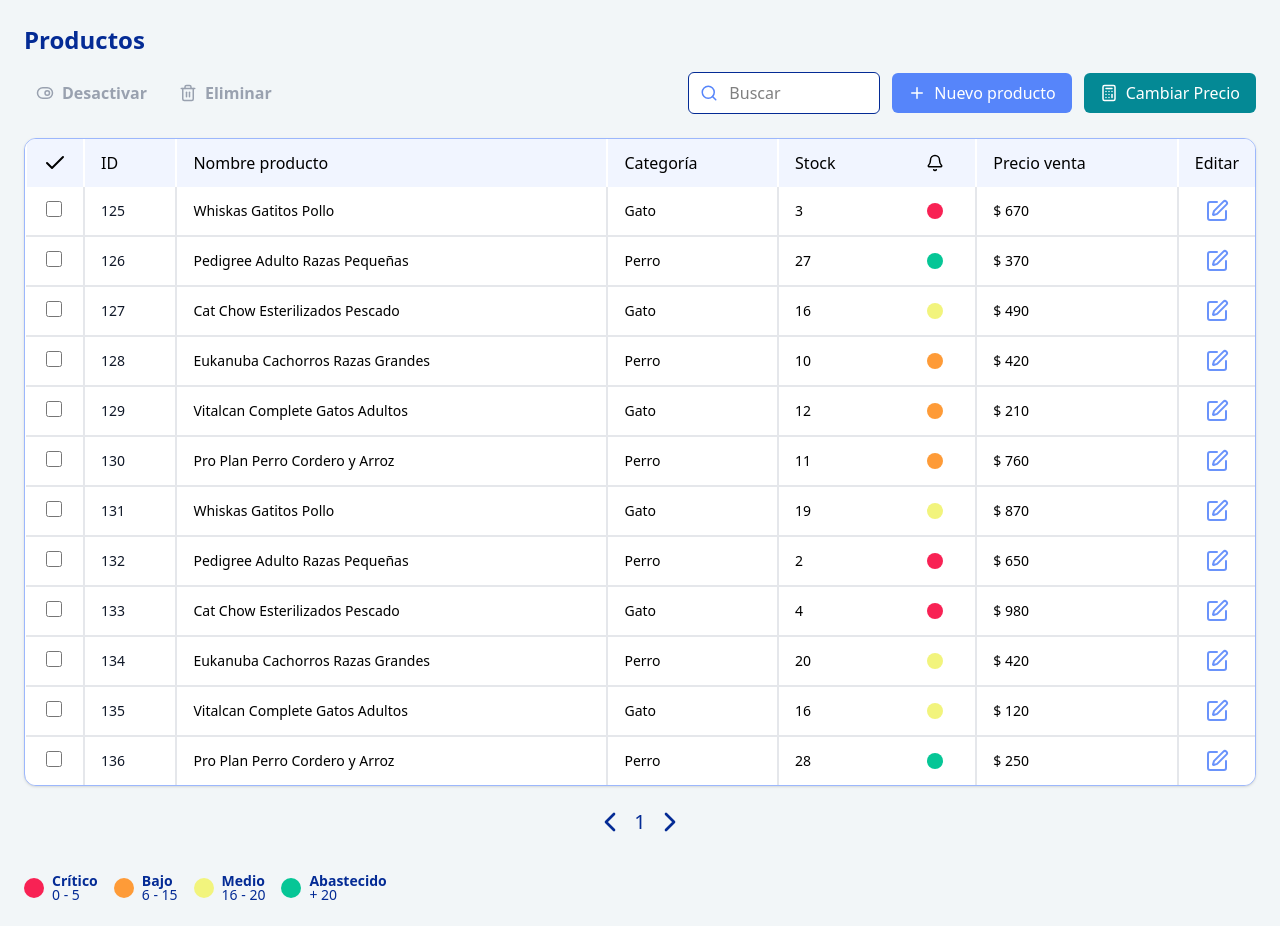
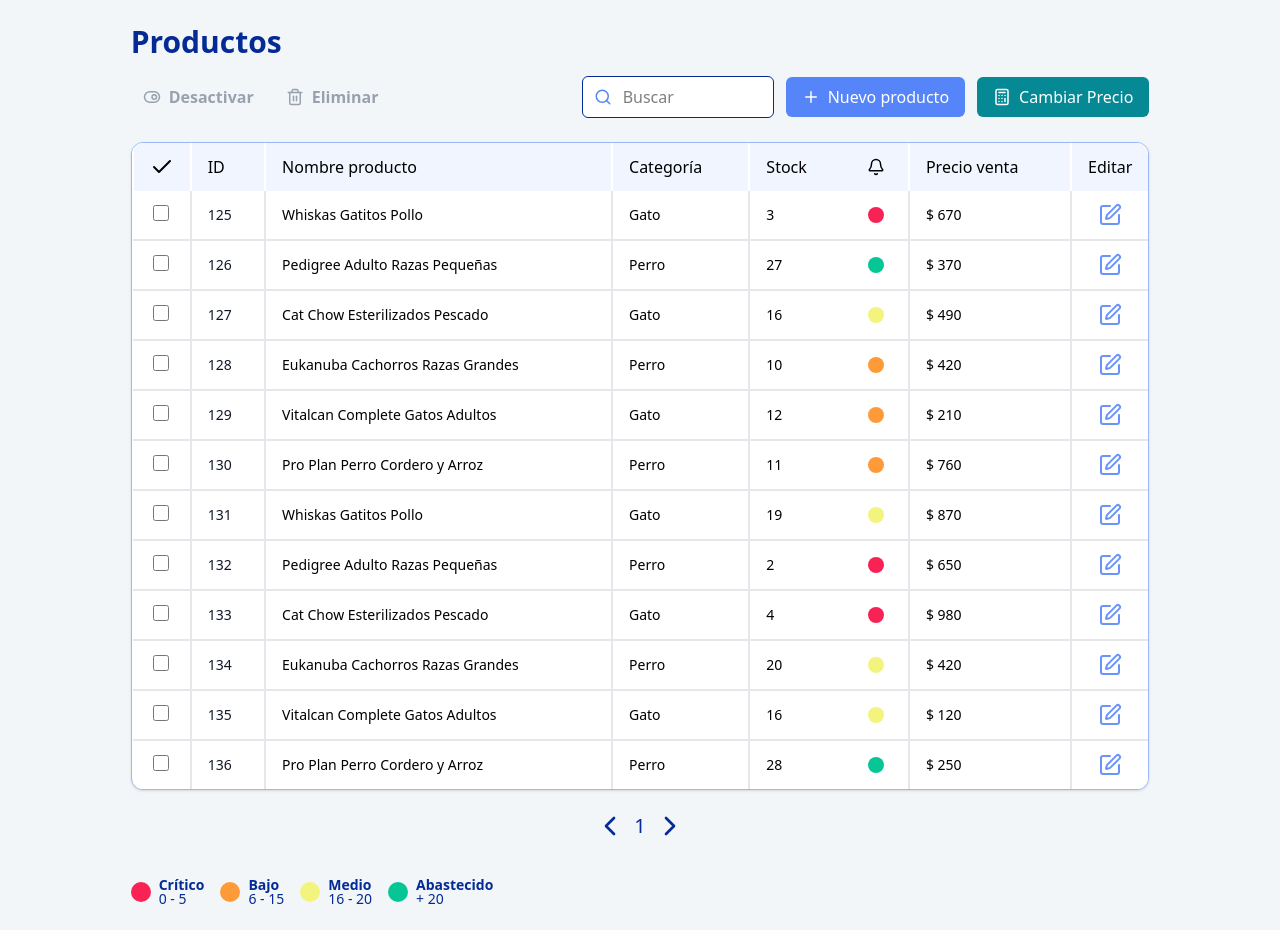
Before and after one commit to emmanuel-cruz-dev/wireframes-test, a React (Vite) app: page / in a window 1280 px wide. Built offline with nearby package versions, Linux system fonts and the light colour scheme.

Commit message:
style: modifies padding in src/components/ui/ProductsTable.tsx

```diff
--- a/src/components/ui/ProductsTable.tsx
+++ b/src/components/ui/ProductsTable.tsx
@@ -57,11 +57,11 @@
   };
 
   return (
-    <section className="w-full p-6 bg-custom-mist">
+    <section className="w-10/12 p-6 bg-custom-mist mx-auto">
       <article className="mx-auto">
         {/* Header */}
         <header className="mb-6">
-          <h1 className="text-2xl font-semibold text-dark-blue mb-4">
+          <h1 className="text-3xl font-semibold text-dark-blue mb-4">
             Productos
           </h1>
 
```
